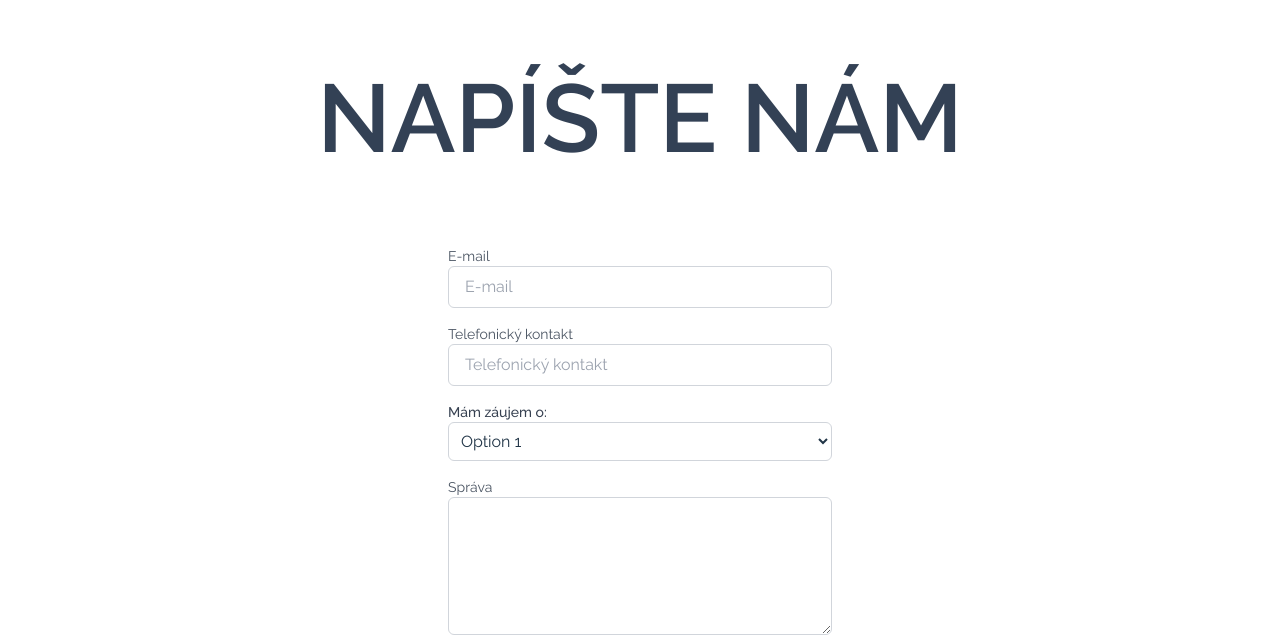
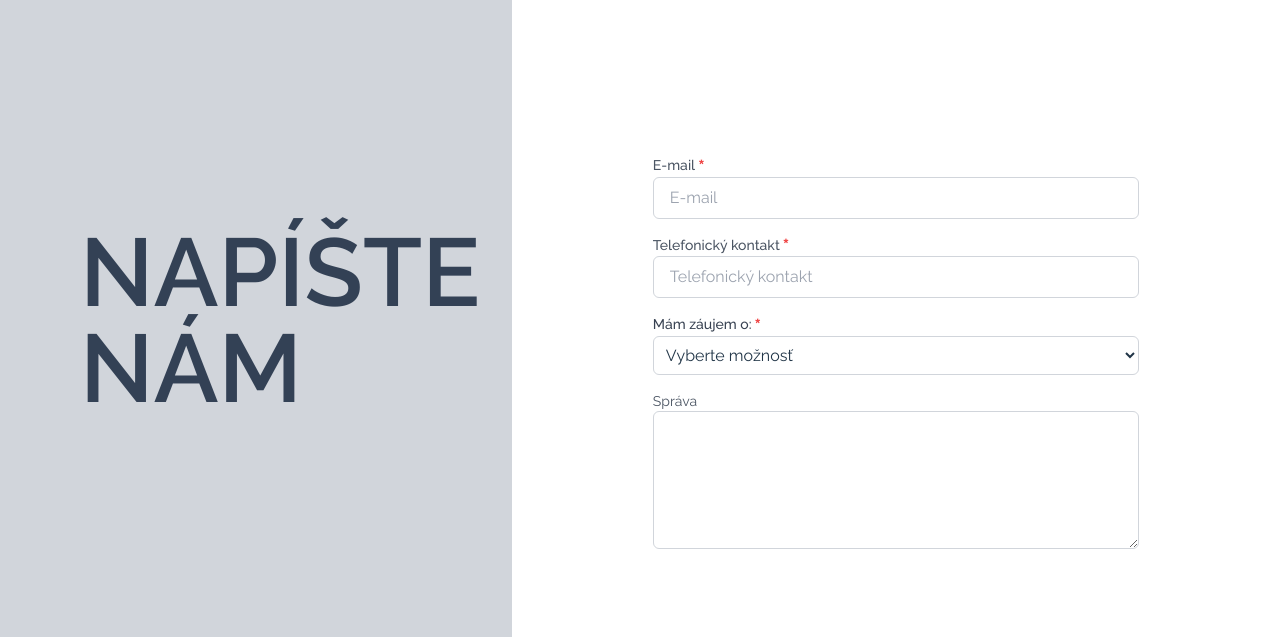
Before and after one commit to krytoss/tape, a React (Vite) app: page / in a window 1280 px wide. Shown: the part 4040-4677 px from the top of the page. Built offline with nearby package versions, Linux system fonts and the light colour scheme.

Commit message:
Added required option to input and selectbox and made some adjustments to form

```diff
--- a/src/components/Form/Input.tsx
+++ b/src/components/Form/Input.tsx
@@ -7,7 +7,9 @@ type InputProps = {
 	value: string,
 	name: string,
 	placeholder?: string,
+	required?: boolean,
 	onChange: Dispatch<SetStateAction<string>>,
+
 }
 
 const Input: React.FC<InputProps> = ({ label, ...props }) => {
@@ -20,8 +22,9 @@ const Input: React.FC<InputProps> = ({ label, ...props }) => {
 		<div className="flex flex-col mb-4">
 			{
 				label && (
-					<label htmlFor={props.id} className="text-sm text-gray-600">
+					<label htmlFor={props.id} className="text-sm font-medium text-gray-600">
 						{label}
+						{props.required && <span className="-ml-0.5 align-middle text-red-500 text-xl font-bold leading-[1]"> *</span>}
 					</label>
 				)
 			}
--- a/src/components/Form/Selectbox.tsx
+++ b/src/components/Form/Selectbox.tsx
@@ -1,18 +1,23 @@
 type Props = {
 	id: string,
 	label: string,
-	options: { value: string, label: string }[]
+	options: { value: string | undefined, label: string, selected?: boolean, disabled?: boolean }[],
+	required?: boolean,
 }
 
-const Selectbox: React.FC<Props> = ({ id, label, options }) => {
+const Selectbox: React.FC<Props> = ({ label, options, ...props }) => {
 	return (
 		<div className="mb-4">
-			<label htmlFor={id} className="block text-sm font-medium text-gray-700">
+			<label htmlFor={props.id} className="block text-sm font-medium text-gray-700">
 				{label}
+				{props.required && <span className="-ml-0.5 align-middle text-red-500 text-xl font-bold leading-[1]"> *</span>}
 			</label>
-			<select id={id} className="p-2 border border-gray-300 rounded-md bg-white w-full">
+			<select
+				{...props}
+				className="p-2 border border-gray-300 rounded-md bg-white w-full"
+			>
 				{options.map((option, index) => (
-					<option key={index} value={option.value}>{option.label}</option>
+					<option key={index} value={option.value} selected={option.selected} disabled={option.disabled}>{option.label}</option>
 				))}
 			</select>
 		</div>
--- a/src/pages/Layout.tsx
+++ b/src/pages/Layout.tsx
@@ -4,6 +4,8 @@ import Header from "../components/Layout/Header";
 import Cover from "../components/Layout/Cover";
 import Title from "../components/Layout/Title";
 import ArrowDown from "../components/Navigation/ArrowDown";
+import Contact from "../sections/Contact";
+import ContactForm from "../sections/ContactForm";
 
 const Layout: React.FC = () => {
 
@@ -46,6 +48,7 @@ const Layout: React.FC = () => {
 				</Cover>
 			</Header>
 			<Outlet />
+			<ContactForm />
 		</>
 	)
 }
--- a/src/sections/ContactForm.tsx
+++ b/src/sections/ContactForm.tsx
@@ -2,7 +2,6 @@ import Section from "../components/Layout/Section"
 import Title from "../components/Layout/Title"
 import Input from "../components/Form/Input"
 import { useState } from "react"
-import Link from "../components/Navigation/Link"
 import Form from "../components/Form/Form"
 import Grid from "../components/Layout/Grid"
 import Selectbox from "../components/Form/Selectbox"
@@ -15,22 +14,43 @@ const ContactForm: React.FC = () => {
 
 	const options = [
 		{
-			value: "1",
-			label: "Option 1"
+			value: undefined,
+			label: "Vyberte možnosť",
+			disabled: true,
+			selected: true
 		},
 		{
-			value: "2",
-			label: "Option 2"
+			value: "visit",
+			label: "Návštevu obchodníka"
+		},
+		{
+			value: "price",
+			label: "Cenovú ponuku"
+		},
+		{
+			value: "samples",
+			label: "Zaslanie vzoriek"
+		},
+		{
+			value: "catalog",
+			label: "Zaslanie produktových listov/katalógu"
+		},
+		{
+			value: "other",
+			label: "Iné informácie"
 		}
 	]
 
 	return (
 		<Section>
-			<div className="h-full w-full py-10 justify-center items-center flex flex-col">
-				<Title className="mb-20 px-20 text-center">
+			<Grid cols={1} colsXl={5} className="h-full justify-center items-center">
+				<div className="xl:bg-gray-300 w-full h-full flex items-center justify-center col-span-2">
+					<Title className="mb-20 px-20 text-center xl:text-left">
 						Napíšte nám
 					</Title>
-				<Form className="w-full sm:w-4/5 xl:w-2/5 max-w-[40rem] px-16">
+				</div>
+				<div className="w-full flex flex-col items-center justify-center col-span-3">
+					<Form className="w-full sm:w-4/5 xl:w-4/5 max-w-[40rem] px-16">
 						<Input
 							id="email"
 							name="email"
@@ -39,6 +59,7 @@ const ContactForm: React.FC = () => {
 							placeholder="E-mail"
 							value={mail}
 							onChange={setMail}
+							required={true}
 						/>
 						<Input
 							id="phone"
@@ -48,11 +69,13 @@ const ContactForm: React.FC = () => {
 							placeholder="Telefonický kontakt"
 							value={phone}
 							onChange={setPhone}
+							required={true}
 						/>
 						<Selectbox
 							id="service"
 							label="Mám záujem o:"
 							options={options}
+							required={true}
 						/>
 						<Textbox
 							label="Správa"
@@ -61,6 +84,7 @@ const ContactForm: React.FC = () => {
 						/>
 					</Form>
 				</div>
+			</Grid>
 		</Section>
 	)
 }
```
Lines whose indentation alone changed are shown as unchanged.
